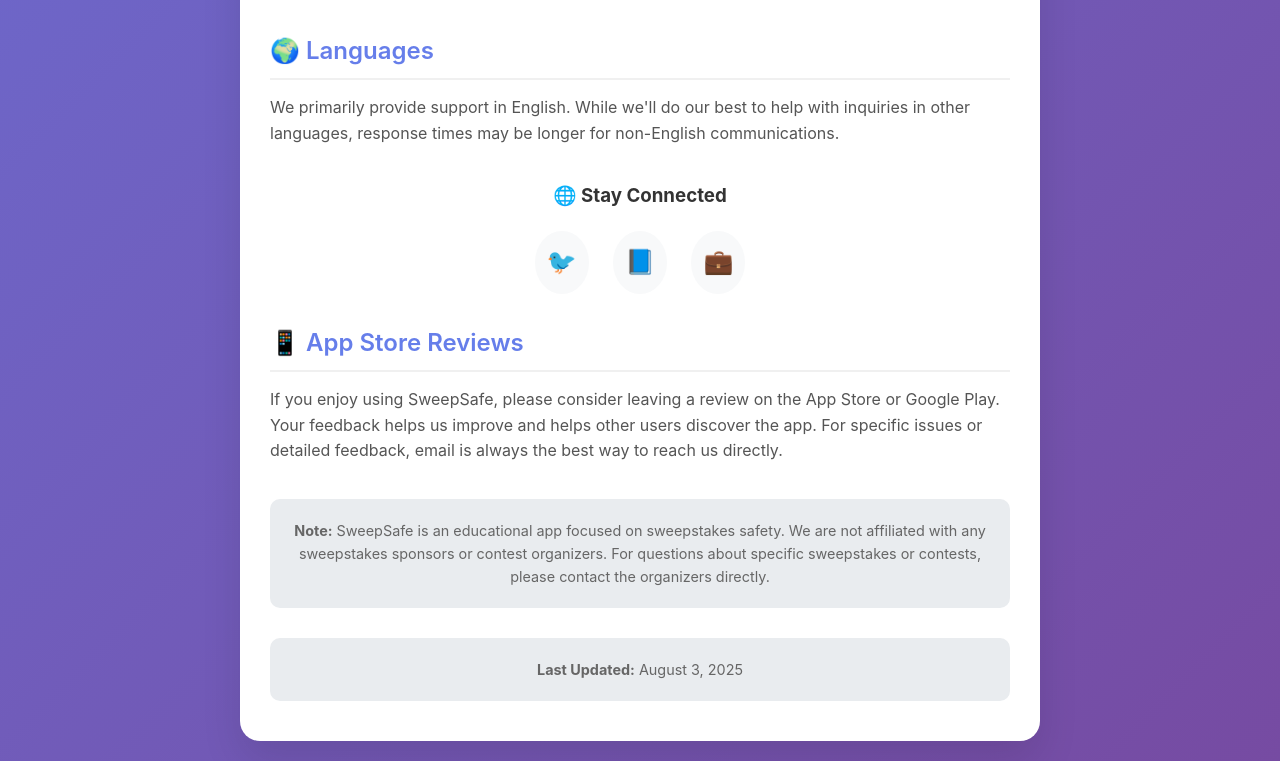
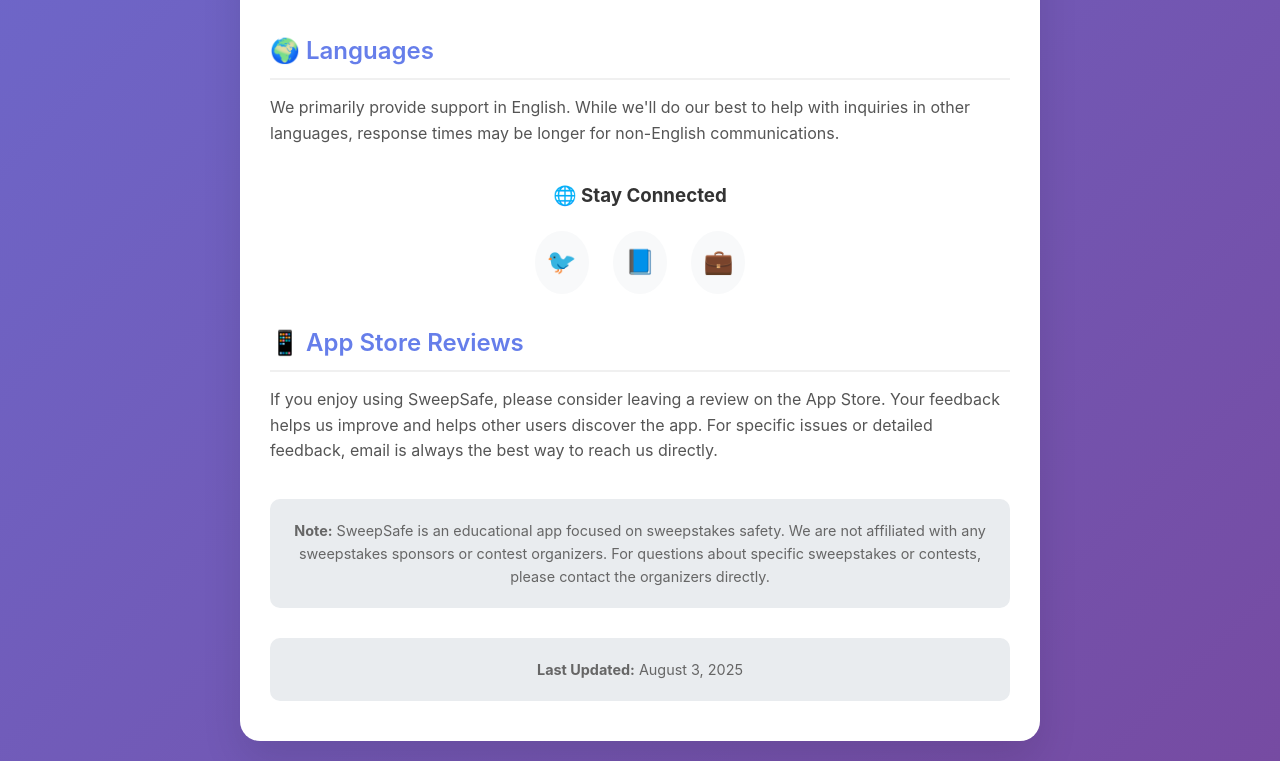
Before and after one commit to hosituan/term-website, a plain HTML site: page sweepsafe/contact/index.html in a window 1280 px wide. Shown: the part 1879-2640 px from the top of the page. Drawn offline with Linux system fonts and the light colour scheme.

Commit message:
Update index.html

```diff
--- a/sweepsafe/contact/index.html
+++ b/sweepsafe/contact/index.html
@@ -385,7 +385,7 @@
 
             <div class="contact-section">
                 <h2>📱 App Store Reviews</h2>
-                <p>If you enjoy using SweepSafe, please consider leaving a review on the App Store or Google Play. Your feedback helps us improve and helps other users discover the app. For specific issues or detailed feedback, email is always the best way to reach us directly.</p>
+                <p>If you enjoy using SweepSafe, please consider leaving a review on the App Store. Your feedback helps us improve and helps other users discover the app. For specific issues or detailed feedback, email is always the best way to reach us directly.</p>
             </div>
 
             <div class="footer-note">
```
